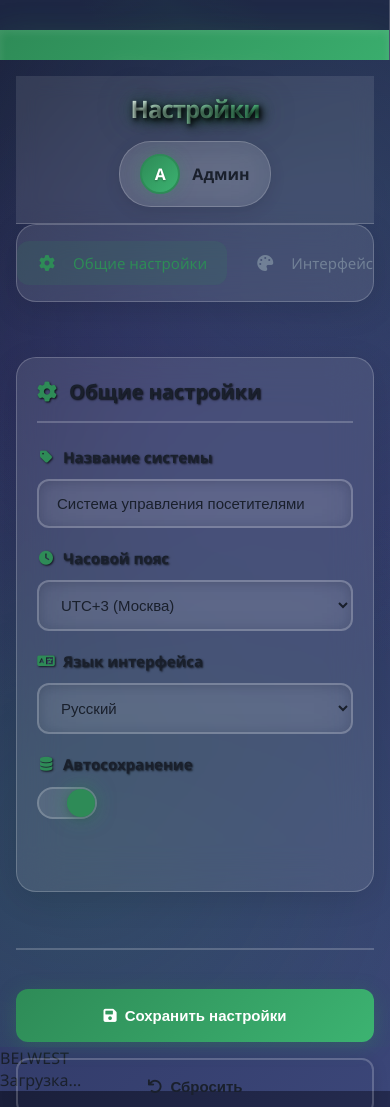
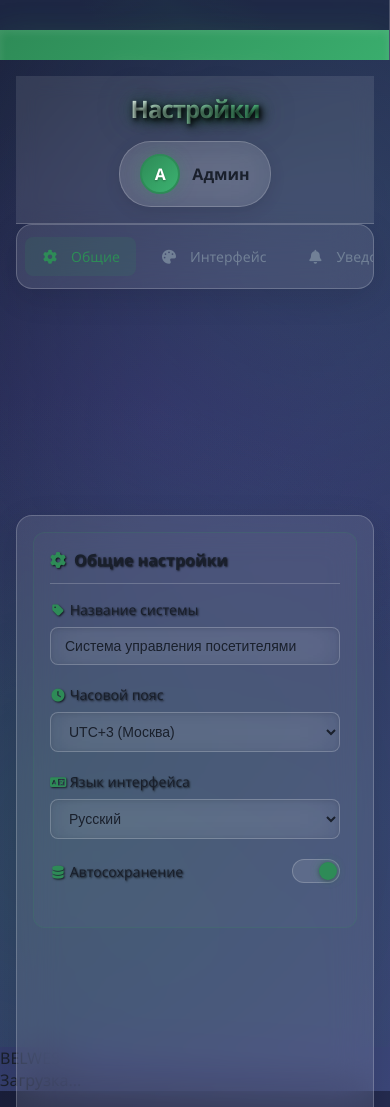
Before and after one commit to Kinimary/dashbord-v2.0, a Flask app: page /settings in a window 390 px wide. Run offline with Flask 3, Linux system fonts and the light colour scheme; parts of the project's set-up code (start-up, migrations or seed data) failed here and were passed over.

Commit message:
Assistant checkpoint: Улучшен дизайн страницы настроек
Assistant generated file changes:
- static/css/style.css: Улучшение стилей страницы настроек, Улучшение переключателей и форм в настройках, Улучшение действий и адаптивности настроек, Улучшение форм и адаптивности настроек
- templates/settings.html: Улучшение структуры страницы настроек, Улучшение остальных секций настроек

---

User prompt:

сделай что бы все было кучнее и логично размещено. чтобы все выглядило красиво и логично

Replit-Commit-Author: Assistant
Replit-Commit-Session-Id: 93f36716-0def-4779-ab31-25e0e7d61f69

```diff
--- a/static/css/style.css
+++ b/static/css/style.css
@@ -2363,9 +2363,9 @@ align-items: center;
 /* Стили для страницы настроек */
 .settings-container {
     display: grid;
-    grid-template-columns: 280px 1fr;
-    gap: 32px;
-    height: calc(100vh - 140px);
+    grid-template-columns: 240px 1fr;
+    gap: 24px;
+    height: calc(100vh - 120px);
     max-width: 100%;
 }
 
@@ -2373,8 +2373,8 @@ align-items: center;
     background: var(--glass-bg);
     backdrop-filter: var(--blur);
     border: 1px solid var(--glass-border);
-    border-radius: 20px;
-    padding: 24px 0;
+    border-radius: 16px;
+    padding: 16px 0;
     height: fit-content;
     box-shadow: 0 8px 32px var(--shadow-light);
     position: sticky;
@@ -2384,15 +2384,17 @@ align-items: center;
 .nav-item {
     display: flex;
     align-items: center;
-    gap: 16px;
-    padding: 16px 24px;
+    gap: 12px;
+    padding: 12px 20px;
     color: var(--text-secondary);
     cursor: pointer;
     transition: var(--transition);
     border-radius: 0;
     position: relative;
     font-weight: 500;
-    font-size: 15px;
+    font-size: 14px;
+    margin: 0 8px;
+    border-radius: 8px;
 }
 
 .nav-item::before {
@@ -2401,22 +2403,23 @@ align-items: center;
     left: 0;
     top: 0;
     bottom: 0;
-    width: 4px;
+    width: 3px;
     background: var(--belwest-green);
     transform: scaleY(0);
     transition: var(--transition);
+    border-radius: 0 3px 3px 0;
 }
 
 .nav-item:hover {
     background: rgba(46, 139, 87, 0.1);
     color: var(--text-primary);
-    transform: translateX(8px);
+    transform: translateX(4px);
 }
 
 .nav-item.active {
     background: rgba(46, 139, 87, 0.15);
     color: var(--belwest-green);
-    transform: translateX(8px);
+    transform: translateX(4px);
 }
 
 .nav-item.active::before {
@@ -2424,20 +2427,20 @@ align-items: center;
 }
 
 .nav-item i {
-    width: 20px;
+    width: 18px;
     text-align: center;
-    font-size: 16px;
+    font-size: 14px;
 }
 
 .settings-content {
     background: var(--glass-bg);
     backdrop-filter: var(--blur);
     border: 1px solid var(--glass-border);
-    border-radius: 20px;
-    padding: 32px;
+    border-radius: 16px;
+    padding: 24px;
     box-shadow: 0 8px 32px var(--shadow-light);
     overflow-y: auto;
-    max-height: calc(100vh - 180px);
+    max-height: calc(100vh - 160px);
 }
 
 .settings-section {
@@ -2449,7 +2452,17 @@ align-items: center;
 }
 
 .settings-card {
-    margin-bottom: 32px;
+    background: rgba(255, 255, 255, 0.02);
+    border: 1px solid rgba(46, 139, 87, 0.2);
+    border-radius: 12px;
+    padding: 20px;
+    margin-bottom: 20px;
+    transition: var(--transition);
+}
+
+.settings-card:hover {
+    background: rgba(255, 255, 255, 0.05);
+    border-color: rgba(46, 139, 87, 0.3);
 }
 
 .settings-card:last-child {
@@ -2457,36 +2470,36 @@ align-items: center;
 }
 
 .settings-card .card-header {
-    margin-bottom: 24px;
-    padding-bottom: 16px;
-    border-bottom: 2px solid var(--glass-border);
+    margin-bottom: 16px;
+    padding-bottom: 12px;
+    border-bottom: 1px solid var(--glass-border);
 }
 
 .settings-card .card-header h3 {
-    font-size: 24px;
-    font-weight: 700;
+    font-size: 18px;
+    font-weight: 600;
     color: var(--text-primary);
     margin: 0;
     display: flex;
     align-items: center;
-    gap: 12px;
+    gap: 8px;
     text-shadow: 1px 1px 2px rgba(0, 0, 0, 0.8);
 }
 
 .settings-card .card-header h3 i {
     color: var(--belwest-green);
-    font-size: 20px;
+    font-size: 16px;
 }
 
 .setting-toggle {
     position: relative;
     display: inline-flex;
     align-items: center;
-    width: 60px;
-    height: 32px;
+    width: 48px;
+    height: 24px;
     background: rgba(255, 255, 255, 0.1);
-    border-radius: 20px;
-    border: 2px solid var(--glass-border);
+    border-radius: 12px;
+    border: 1px solid var(--glass-border);
     cursor: pointer;
     transition: var(--transition);
 }
@@ -2502,126 +2515,117 @@ align-items: center;
     position: absolute;
     top: 2px;
     left: 2px;
-    width: 24px;
-    height: 24px;
+    width: 18px;
+    height: 18px;
     background: var(--text-secondary);
     border-radius: 50%;
     transition: var(--transition);
-    box-shadow: 0 2px 8px rgba(0, 0, 0, 0.3);
+    box-shadow: 0 1px 4px rgba(0, 0, 0, 0.3);
 }
 
 .setting-toggle input:checked + .toggle-slider {
-    transform: translateX(28px);
+    transform: translateX(24px);
     background: var(--belwest-green);
-}
-
-.setting-toggle input:checked + .toggle-slider::before {
-    content: '';
-    position: absolute;
-    top: -2px;
-    left: -2px;
-    right: -2px;
-    bottom: -2px;
-    border-radius: 50%;
-    background: var(--belwest-green);
-    z-index: -1;
-    box-shadow: 0 0 20px rgba(46, 139, 87, 0.6);
+    box-shadow: 0 1px 4px rgba(0, 0, 0, 0.3), 0 0 8px rgba(46, 139, 87, 0.4);
+}
+
+.setting-toggle input:checked ~ .setting-toggle {
+    background: rgba(46, 139, 87, 0.2);
+    border-color: var(--belwest-green);
 }
 
 .setting-toggle:hover {
     border-color: var(--belwest-green);
-    box-shadow: 0 0 20px rgba(46, 139, 87, 0.3);
-}
-
-.setting-toggle input:checked {
-    background: linear-gradient(135deg, var(--belwest-green) 0%, var(--belwest-green-light) 100%);
-    border-color: var(--belwest-green);
+    box-shadow: 0 0 12px rgba(46, 139, 87, 0.2);
 }
 
 .settings-actions {
     display: flex;
-    gap: 16px;
-    justify-content: flex-end;
-    margin-top: 32px;
-    padding-top: 24px;
-    border-top: 2px solid var(--glass-border);
+    gap: 12px;
+    justify-content: center;
+    margin-top: 24px;
+    padding-top: 20px;
+    border-top: 1px solid var(--glass-border);
     flex-wrap: wrap;
 }
 
 .settings-actions .btn-primary,
 .settings-actions .btn-secondary {
-    padding: 16px 32px;
-    border-radius: 12px;
+    padding: 12px 24px;
+    border-radius: 10px;
     font-weight: 600;
-    font-size: 16px;
+    font-size: 14px;
     display: flex;
     align-items: center;
     justify-content: center;
-    gap: 8px;
+    gap: 6px;
     text-transform: none;
     letter-spacing: 0;
     transition: var(--transition);
-    min-width: 200px;
+    min-width: 160px;
     white-space: nowrap;
-    overflow: visible;
-    text-overflow: initial;
 }
 
 .settings-actions .btn-primary {
     background: linear-gradient(135deg, var(--belwest-green) 0%, var(--belwest-green-light) 100%);
     color: white;
     border: none;
-    box-shadow: 0 4px 20px rgba(46, 139, 87, 0.3);
+    box-shadow: 0 4px 16px rgba(46, 139, 87, 0.3);
 }
 
 .settings-actions .btn-primary:hover {
-    transform: translateY(-2px);
-    box-shadow: 0 8px 32px rgba(46, 139, 87, 0.4);
+    transform: translateY(-1px);
+    box-shadow: 0 6px 24px rgba(46, 139, 87, 0.4);
 }
 
 .settings-actions .btn-secondary {
     background: transparent;
     color: var(--text-primary);
-    border: 2px solid var(--glass-border);
+    border: 1px solid var(--glass-border);
 }
 
 .settings-actions .btn-secondary:hover {
     border-color: var(--belwest-green);
     color: var(--belwest-green);
-    transform: translateY(-2px);
-    box-shadow: 0 4px 20px rgba(46, 139, 87, 0.2);
+    transform: translateY(-1px);
+    box-shadow: 0 4px 16px rgba(46, 139, 87, 0.2);
 }
 
 /* Улучшенные формы в настройках */
+.settings-card .form-group {
+    margin-bottom: 16px;
+}
+
 .settings-card .form-group label {
     display: flex;
     align-items: center;
+    justify-content: space-between;
     gap: 8px;
-    font-weight: 600;
+    font-weight: 500;
     color: var(--text-primary);
-    margin-bottom: 12px;
-    font-size: 15px;
+    margin-bottom: 8px;
+    font-size: 14px;
 }
 
 .settings-card .form-group label i {
     color: var(--belwest-green);
-    width: 18px;
+    width: 16px;
     text-align: center;
-    font-size: 14px;
+    font-size: 13px;
 }
 
 .settings-card .form-group input[type="text"],
 .settings-card .form-group select {
     width: 100%;
-    padding: 14px 18px;
-    background: rgba(255, 255, 255, 0.05);
-    border: 2px solid var(--glass-border);
-    border-radius: 12px;
+    padding: 10px 14px;
+    background: rgba(255, 255, 255, 0.03);
+    border: 1px solid var(--glass-border);
+    border-radius: 8px;
     color: var(--text-primary);
-    font-size: 15px;
-    font-weight: 500;
+    font-size: 14px;
+    font-weight: 400;
     transition: var(--transition);
-    box-shadow: inset 0 2px 8px rgba(0, 0, 0, 0.1);
+    box-shadow: inset 0 1px 4px rgba(0, 0, 0, 0.1);
 }
 
 .settings-card .form-group input[type="text"]:focus,
@@ -2629,34 +2633,42 @@ align-items: center;
     outline: none;
     border-color: var(--belwest-green);
     box-shadow:
-        inset 0 2px 8px rgba(0, 0, 0, 0.1),
-        0 0 20px rgba(46, 139, 87, 0.3);
-    transform: translateY(-2px);
+        inset 0 1px 4px rgba(0, 0, 0, 0.1),
+        0 0 12px rgba(46, 139, 87, 0.2);
+    background: rgba(255, 255, 255, 0.05);
 }
 
 .settings-card .form-group input[type="text"]::placeholder {
-    color: rgba(255, 255, 255, 0.5);
+    color: rgba(255, 255, 255, 0.4);
+}
+
+.form-row {
+    display: grid;
+    grid-template-columns: 1fr 1fr;
+    gap: 16px;
+    margin-bottom: 16px;
 }
 
 /* Адаптивность для настроек */
 @media (max-width: 1200px) {
     .settings-container {
         grid-template-columns: 1fr;
-        gap: 24px;
+        gap: 20px;
     }
 
     .settings-navigation {
         display: flex;
         overflow-x: auto;
-        padding: 16px 0;
+        padding: 12px 8px;
         gap: 8px;
     }
 
     .nav-item {
         flex-shrink: 0;
-        padding: 12px 20px;
+        padding: 10px 16px;
         white-space: nowrap;
-        border-radius: 12px;
+        border-radius: 8px;
+        margin: 0;
     }
 
     .nav-item::before {
@@ -2671,21 +2683,28 @@ align-items: center;
 
 @media (max-width: 768px) {
     .settings-content {
-        padding: 20px;
+        padding: 16px;
+    }
+
+    .settings-card {
+        padding: 16px;
+        margin-bottom: 16px;
     }
 
     .settings-card .card-header h3 {
-        font-size: 20px;
+        font-size: 16px;
     }
 
     .form-row {
         grid-template-columns: 1fr;
+        gap: 12px;
     }
 
     .settings-actions {
         flex-direction: column;
         justify-content: center;
         align-items: stretch;
+        gap: 8px;
     }
 
     .settings-actions .btn-primary,
@@ -2693,8 +2712,8 @@ align-items: center;
         width: 100%;
         justify-content: center;
         min-width: unset;
-        padding: 18px 24px;
-        font-size: 15px;
+        padding: 14px 20px;
+        font-size: 14px;
     }
 }
 
--- a/templates/settings.html
+++ b/templates/settings.html
@@ -79,7 +79,7 @@
                 <div class="settings-navigation">
                     <div class="nav-item active" data-section="general">
                         <i class="fas fa-cog"></i>
-                        <span>Общие настройки</span>
+                        <span>Общие</span>
                     </div>
                     <div class="nav-item" data-section="interface">
                         <i class="fas fa-palette"></i>
@@ -106,11 +106,15 @@
                             <div class="card-body">
                                 <div class="form-row">
                                     <div class="form-group">
-                                        <label><i class="fas fa-tag"></i> Название системы</label>
+                                        <label>
+                                            <span><i class="fas fa-tag"></i> Название системы</span>
+                                        </label>
                                         <input type="text" id="system-name" value="Система управления посетителями" />
                                     </div>
                                     <div class="form-group">
-                                        <label><i class="fas fa-clock"></i> Часовой пояс</label>
+                                        <label>
+                                            <span><i class="fas fa-clock"></i> Часовой пояс</span>
+                                        </label>
                                         <select id="timezone-select">
                                             <option value="UTC+3">UTC+3 (Москва)</option>
                                             <option value="UTC+0">UTC+0 (GMT)</option>
@@ -121,7 +125,9 @@
                                 </div>
                                 <div class="form-row">
                                     <div class="form-group">
-                                        <label><i class="fas fa-language"></i> Язык интерфейса</label>
+                                        <label>
+                                            <span><i class="fas fa-language"></i> Язык интерфейса</span>
+                                        </label>
                                         <select id="language-select">
                                             <option value="ru">Русский</option>
                                             <option value="en">English</option>
@@ -129,11 +135,13 @@
                                         </select>
                                     </div>
                                     <div class="form-group">
-                                        <label><i class="fas fa-database"></i> Автосохранение</label>
+                                        <label>
+                                            <span><i class="fas fa-database"></i> Автосохранение</span>
                                             <div class="setting-toggle">
                                                 <input type="checkbox" id="autosave-toggle" data-setting="autosave" checked>
                                                 <span class="toggle-slider"></span>
                                             </div>
+                                        </label>
                                     </div>
                                 </div>
                             </div>
```
Also changed, not shown: other parts of templates/settings.html (+37 -12 lines). Lines whose indentation alone changed are shown as unchanged.
